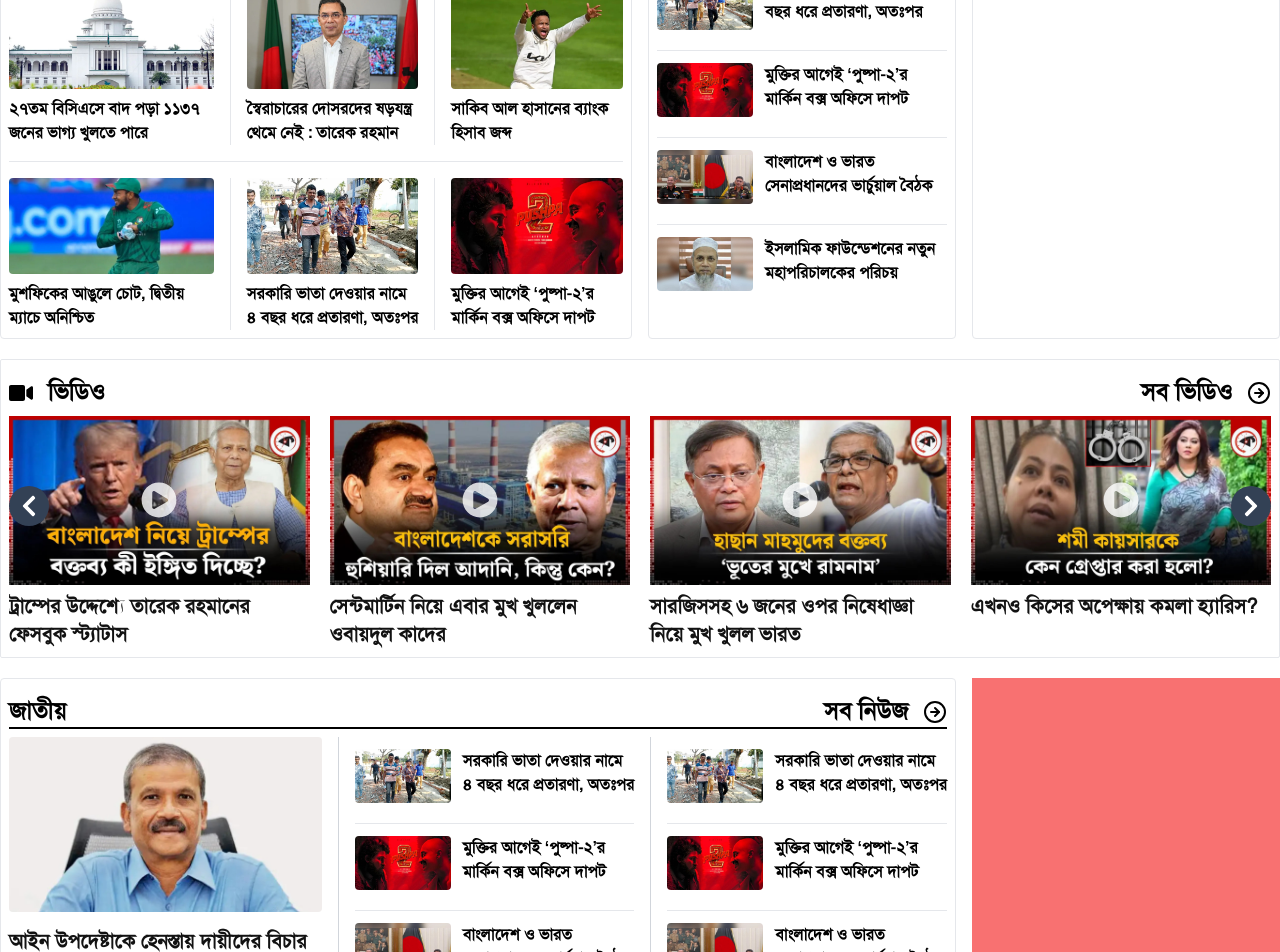
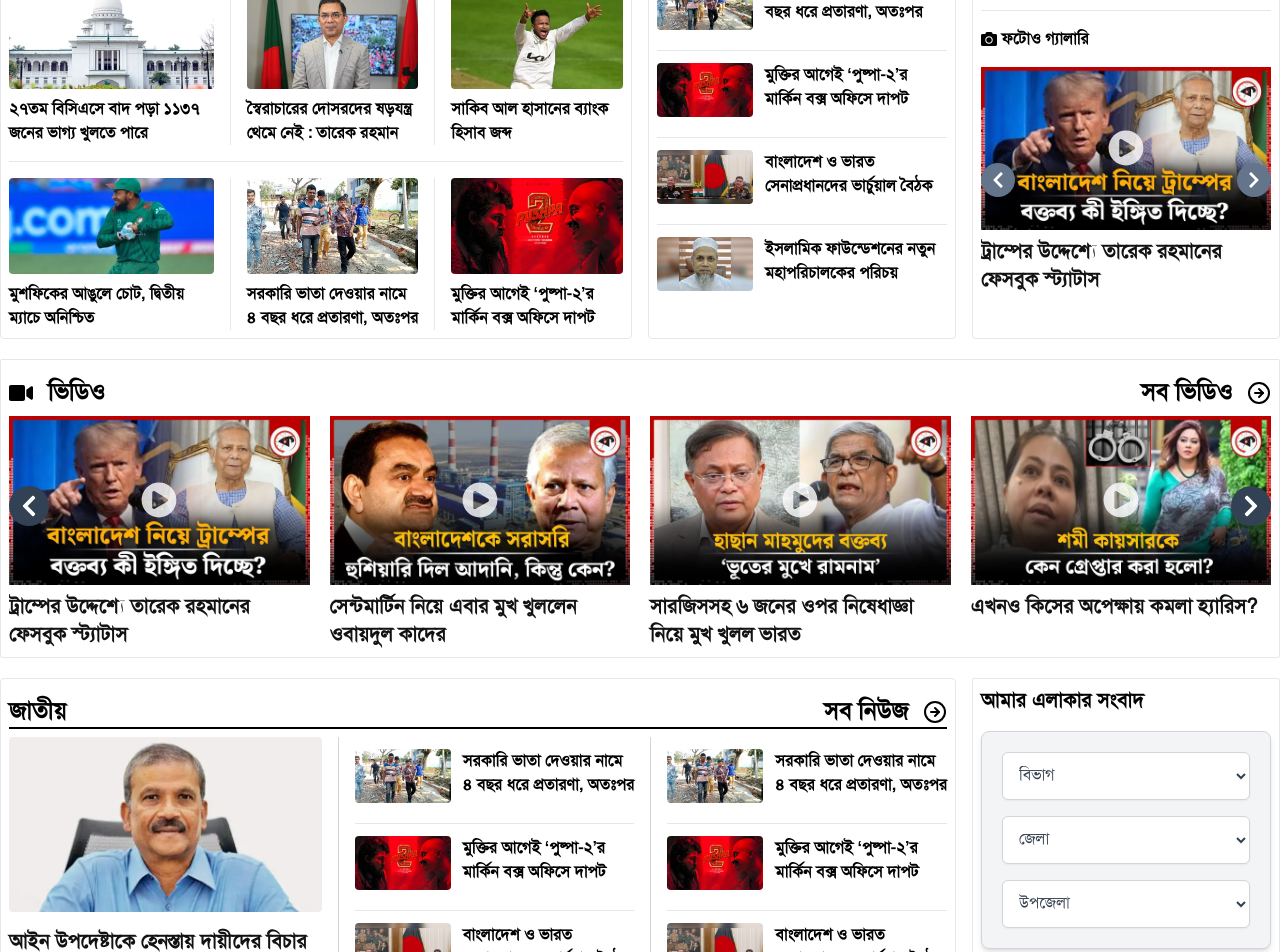
Before and after one commit to ahmmedrasel-dev/krishi-kontho-news, a React (Vite) app: page / in a window 1280 px wide. Shown: the part 440-1392 px from the top of the page. Built offline with nearby package versions, Linux system fonts and the light colour scheme.

Commit message:
fix home page

```diff
--- a/src/pages/NewsComponent/LeadSidebar.jsx
+++ b/src/pages/NewsComponent/LeadSidebar.jsx
@@ -1,4 +1,4 @@
-import { FaVideo } from "react-icons/fa";
+import { FaCamera, FaVideo } from "react-icons/fa";
 import VideoPlayer from "./VideoPlayer";
 
 const LeadSidebar = () => {
@@ -9,6 +9,12 @@ const LeadSidebar = () => {
       </h3>
 
       <VideoPlayer />
+      <div className="border-b my-4"></div>
+      <h3 className="text-md font-semibold mb-4">
+        <FaCamera className="inline-block" /> ফটোও গ্যালারি
+      </h3>
+
+      <VideoPlayer />
     </div>
   );
 };
--- a/src/pages/NewsComponent/VideoPlayer.jsx
+++ b/src/pages/NewsComponent/VideoPlayer.jsx
@@ -68,15 +68,15 @@ const VideoPlayer = () => {
 
       <button
         ref={prevRef}
-        className="absolute top-1/2 left-0 transform -translate-y-1/2 z-10 p-2 text-white bg-slate-700 rounded-full"
+        className="absolute top-1/2 left-0 transform -translate-y-1/2 z-10 p-2 text-white bg-slate-500 rounded-full"
       >
-        <FaChevronLeft size={24} />
+        <FaChevronLeft size={18} />
       </button>
       <button
         ref={nextRef}
-        className="absolute top-1/2 right-0 transform -translate-y-1/2 z-10 p-2 text-white bg-slate-700 rounded-full"
+        className="absolute top-1/2 right-0 transform -translate-y-1/2 z-10 p-2 text-white bg-slate-500 rounded-full"
       >
-        <FaChevronRight size={24} />
+        <FaChevronRight size={18} />
       </button>
     </div>
   );
--- a/src/pages/Sections/NationalSection.jsx
+++ b/src/pages/Sections/NationalSection.jsx
@@ -78,7 +78,23 @@ const NationalSection = () => {
             </div>
           </div>
         </div>
-        <div className="grid grid-cols-1 bg-red-400"></div>
+        <div className="border p-2 rounded-sm">
+          <h4 className="text-xl font-semibold mb-4">আমার এলাকার সংবাদ</h4>
+
+          <div class=" p-5 bg-gray-100 border border-gray-300 rounded-lg shadow-md">
+            <form class="space-y-4">
+              <select class="w-full p-3 text-base text-gray-700 bg-white border border-gray-300 rounded-md shadow-sm focus:outline-none focus:ring-2 focus:ring-blue-500 focus:border-blue-500">
+                <option value="">বিভাগ</option>
+              </select>
+              <select class="w-full p-3 text-base text-gray-700 bg-white border border-gray-300 rounded-md shadow-sm focus:outline-none focus:ring-2 focus:ring-blue-500 focus:border-blue-500">
+                <option value="">জেলা</option>
+              </select>
+              <select class="w-full p-3 text-base text-gray-700 bg-white border border-gray-300 rounded-md shadow-sm focus:outline-none focus:ring-2 focus:ring-blue-500 focus:border-blue-500">
+                <option value="">উপজেলা</option>
+              </select>
+            </form>
+          </div>
+        </div>
       </div>
     </section>
   );
```
